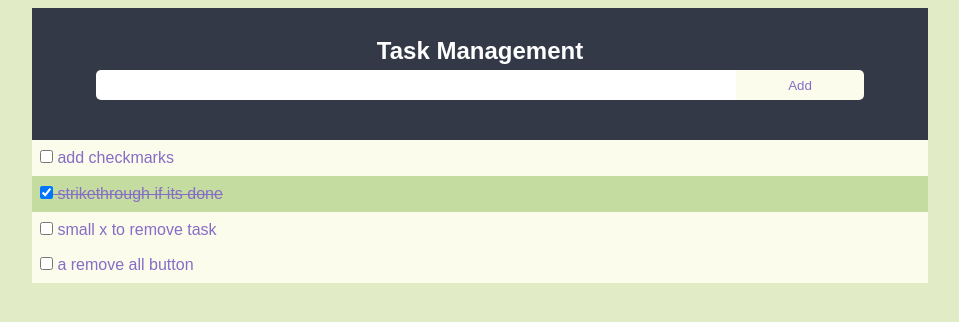
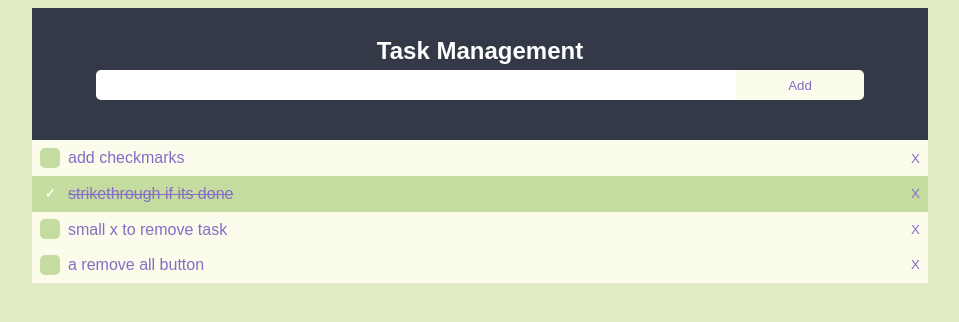
Before and after one commit to Daniela510/int-ass-2, a plain HTML site: page index.html in a window 1280 px wide. Shown: the whole page, without its empty margins (160-1119 px from the left). Drawn offline with Linux system fonts and the light colour scheme.

Commit message:
prepping
removed html checkboxes, and just gonna use checkmarks, and added the x button

```diff
--- a/css/style.css
+++ b/css/style.css
@@ -65,8 +65,22 @@ h1{
 .btn:hover{
   background: var(--extra2);
 }
-#bitches {
+.btn-small{
+  display: block;
+  width: 20px;
+  height: 20px;
+  border: 0;
+  background:  var(--extra2);
+  color: var(--light2);
+  font-weight: bold;
+  border-radius: 5px;
+  margin-right: 8px;
+  box-sizing: border-box;
+  text-decoration: none;
+}
+.bitches{
   display: flex;
+  align-items: center;
 }
 .error {
   background: orangered;
@@ -76,16 +90,28 @@ h1{
 }
 #task-list li{
   padding: 5px 8px;
+  display: flex;
+  align-items: center;
+justify-content: space-between;
+}
+#task-list li:hover{
+  background: var(--lbet2);
+}
+#delete{
+  background: none;
+  border: none;
+  color:var(--neut2);
 }
  .current {
   background: var(--light2);
   color: var(--neut2);
 }
-#task-list li:hover{
-  background: var(--lbet2);
-}
+
 .done {
  background: var(--extra2);
  color: var(--neut2);
-   text-decoration: line-through;
+
 }
+.struck{
+  text-decoration: line-through;
+}
--- a/index.html
+++ b/index.html
@@ -12,7 +12,7 @@
       <form id="manager-form">
         <h1>Task Management</h1>
         <div class="msg"></div>
-        <div id="bitches">
+        <div class="bitches">
         <div>
           <input type="text" id="task">
         </div>
@@ -20,10 +20,14 @@
               </div>
       </form>
       <ul id="task-list">
-        <li class="current"> <input type="checkbox" class="inBtn" value=""> add checkmarks</li>
-        <li class="done"> <input type="checkbox" class="inBtn" value="" checked> strikethrough if its done</li>
-        <li class="current"> <input type="checkbox" class="inBtn" value=""> small x to remove task</li>
-        <li class="current"> <input type="checkbox" class="inBtn" value=""> a remove all button</li>
+        <li class="current"> <div class="bitches"><button class="btn-small"></button> <p>add checkmarks</p>
+                </div> <button id="delete">X</button> </li>
+        <li class="done"> <div class="bitches"><button class="btn-small">&check;</button> <p class='struck'>strikethrough if its done</p>
+                </div> <button id="delete">X</button> </li>
+        <li class="current"> <div class="bitches"><button class="btn-small"></button> <p>small x to remove task</p>
+                </div><button id="delete">X</button> </li>
+        <li class="current"> <div class="bitches"><button class="btn-small"></button> <p>a remove all button</p>
+                </div><button id="delete">X</button> </li>
       </ul>
     </section>
     <script src="main.js"></script>
--- a/main.js
+++ b/main.js
@@ -16,18 +16,12 @@ if (taskInput.value === '') {
 }else {
   const li = document.createElement('li');
   //li.appendChild(document.createTextNode(`${taskInput.value}`));
-  li.innerHTML= `<input type="checkbox" class="inBtn" value=""> ${taskInput.value}` ;
+  li.innerHTML= `<div class="bitches"><button class="btn-small"></button> <p> ${taskInput.value} </p></div> <button id="delete">X</button>` ;
   taskList.appendChild(li).classList.add('current');
   console.log(this);
   // clear fields
   taskInput.value = '';
 }
-}
-taskList.addEventListener('click', onCheck);
-
-function onCheck(e) {
-  console.log('checked a box');
-  console.log(this);
 }
 
 
```
